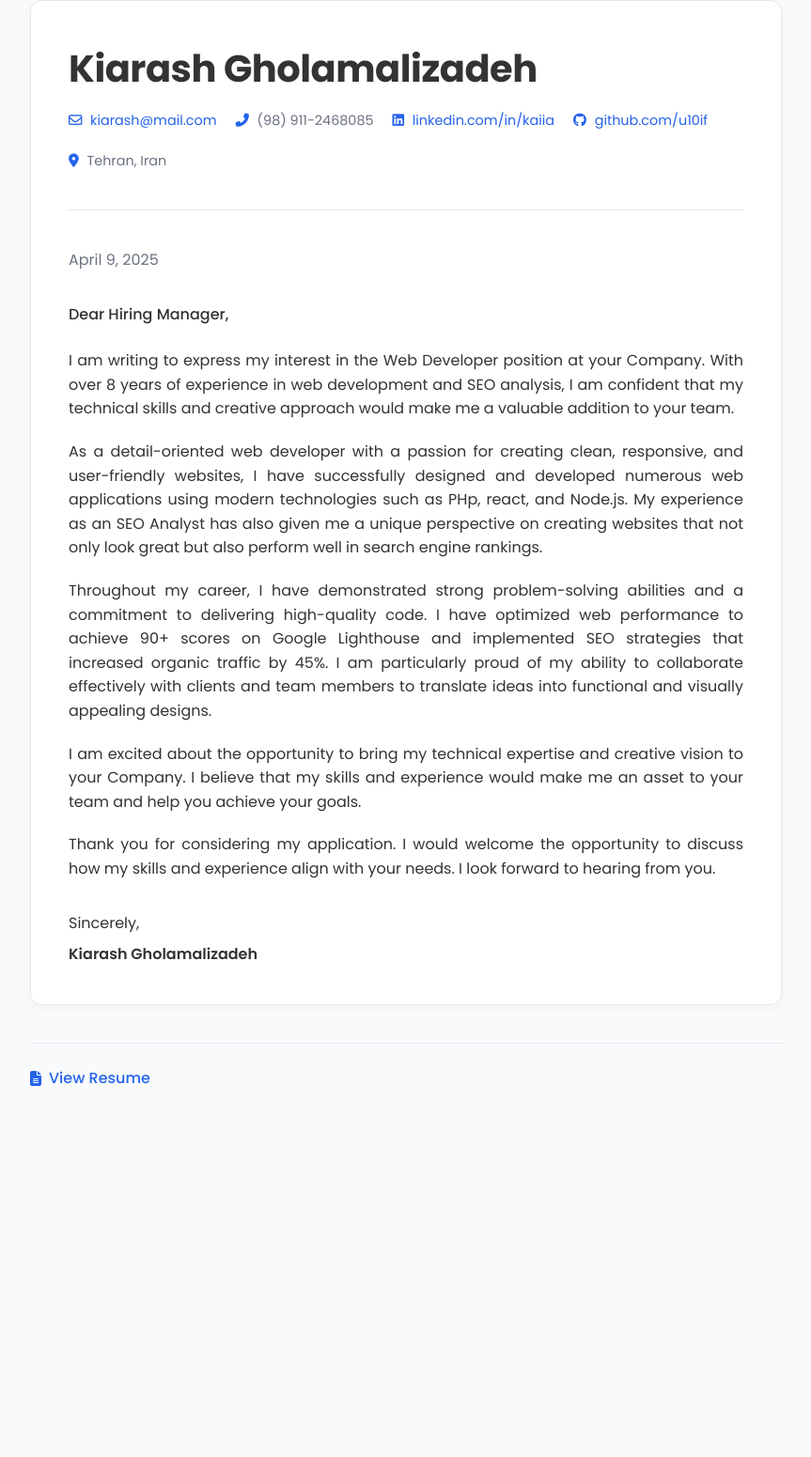
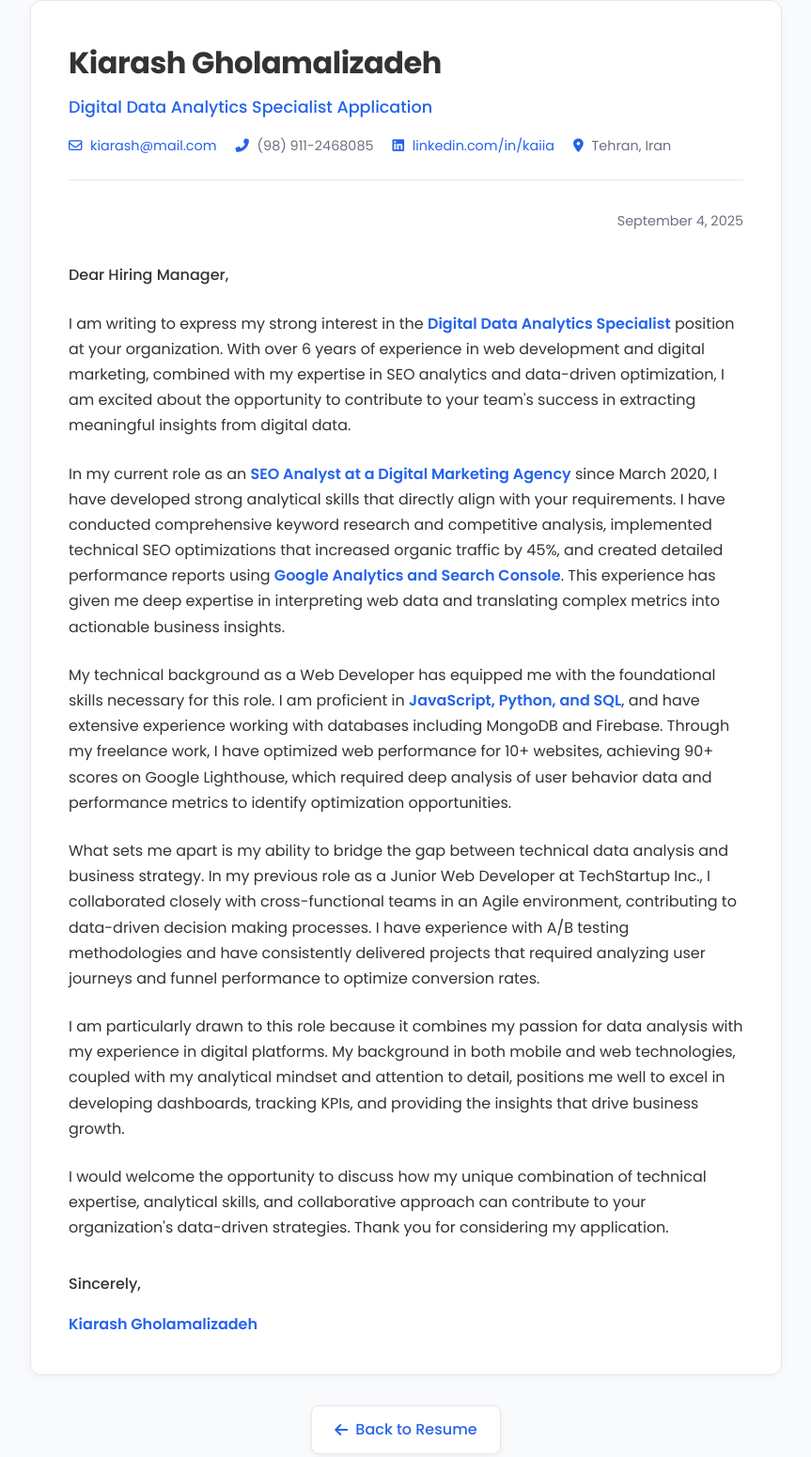
Before and after one commit to u10if/resume, a plain HTML site: page cover-letter.html in a window 1280 px wide. Shown: the part 32-1583 px from the top of the page at 94% size, without its empty margins (208-1071 px from the left). Before the commit the page ends 1192 px from the top, so only its background shows below. Drawn offline with Linux system fonts and the light colour scheme.

Commit message:
Update cover-letter.html

```diff
--- a/cover-letter.html
+++ b/cover-letter.html
@@ -3,10 +3,8 @@
 <head>
     <meta charset="UTF-8">
     <meta name="viewport" content="width=device-width, initial-scale=1.0">
-    <title>Kiarash Gholamalizadeh - Cover Letter</title>
-    <meta name="description" content="Professional cover letter of Kiarash Gholamalizadeh, experienced Web Developer specializing in responsive design, modern frameworks, and full-stack development.">
-    <meta name="author" content="Kiarash Gholamalizadeh">
-    <meta name="robots" content="index, follow">
+    <title>Kiarash Gholamalizadeh - Cover Letter | Digital Data Analytics Specialist</title>
+    <meta name="description" content="Cover letter for Digital Data Analytics Specialist position by Kiarash Gholamalizadeh">
     <link rel="preconnect" href="https://fonts.googleapis.com">
     <link rel="preconnect" href="https://fonts.gstatic.com" crossorigin>
     <link href="https://fonts.googleapis.com/css2?family=Poppins:wght@300;400;500;600;700&display=swap" rel="stylesheet">
@@ -60,7 +58,6 @@
             padding: 0;
             max-width: 800px;
             margin: 0 auto;
-            scroll-behavior: smooth;
         }
 
         .container {
@@ -73,24 +70,30 @@
         }
 
         header {
-            margin-bottom: 2.5rem;
+            margin-bottom: 2rem;
             border-bottom: 1px solid var(--medium-gray);
             padding-bottom: 1.5rem;
         }
 
         h1 {
-            font-size: 2.5rem;
+            font-size: 2rem;
             font-weight: 700;
-            margin-bottom: 0.75rem;
+            margin-bottom: 0.5rem;
             color: var(--text-color);
             letter-spacing: -0.5px;
+        }
+
+        .position {
+            font-size: 1.1rem;
+            color: var(--primary-color);
+            font-weight: 500;
+            margin-bottom: 1rem;
         }
 
         .contact-info {
             display: flex;
             flex-wrap: wrap;
             gap: 1.25rem;
-            margin-bottom: 1rem;
             font-size: 0.9rem;
             color: var(--dark-gray);
         }
@@ -99,26 +102,10 @@
             color: var(--primary-color);
             text-decoration: none;
             transition: all 0.2s ease;
-            position: relative;
         }
 
         .contact-info a:hover {
             color: var(--secondary-color);
-        }
-
-        .contact-info a::after {
-            content: '';
-            position: absolute;
-            width: 0;
-            height: 1px;
-            bottom: -2px;
-            left: 0;
-            background-color: var(--secondary-color);
-            transition: width 0.2s ease;
-        }
-
-        .contact-info a:hover::after {
-            width: 100%;
         }
 
         .contact-info i {
@@ -126,53 +113,52 @@
             margin-right: 0.3rem;
         }
 
-        .location {
+        .date {
+            text-align: right;
+            margin-bottom: 2rem;
             color: var(--dark-gray);
             font-size: 0.9rem;
         }
 
-        .cover-letter {
-            margin-bottom: 2rem;
+        .letter-content {
+            font-size: 1rem;
+            line-height: 1.7;
         }
 
-        .date {
+        .letter-content p {
             margin-bottom: 1.5rem;
-            color: var(--dark-gray);
         }
 
-        .recipient {
-            margin-bottom: 1.5rem;
-            line-height: 1.4;
+        .letter-content p:last-child {
+            margin-bottom: 0;
         }
 
         .greeting {
+            font-weight: 500;
             margin-bottom: 1.5rem;
-            font-weight: 500;
-        }
-
-        .paragraph {
-            margin-bottom: 1.25rem;
-            text-align: justify;
         }
 
         .closing {
             margin-top: 2rem;
-            display: flex;
-            flex-direction: column;
-            gap: 0.5rem;
+            font-weight: 500;
         }
 
         .signature {
+            margin-top: 1rem;
             font-weight: 600;
-            color: var(--text-color);
+            color: var(--primary-color);
+        }
+
+        .highlight {
+            font-weight: 600;
+            color: var(--primary-color);
         }
 
         .nav-links {
             display: flex;
-            justify-content: space-between;
-            margin-top: 2.5rem;
-            padding-top: 1.5rem;
-            border-top: 1px solid var(--medium-gray);
+            justify-content: center;
+            margin: 1rem auto 2rem;
+            max-width: 800px;
         }
 
         .nav-links a {
@@ -183,10 +169,17 @@
             gap: 0.5rem;
             font-weight: 500;
             transition: all 0.2s ease;
+            background-color: white;
+            padding: 0.75rem 1.5rem;
+            border-radius: 8px;
+            box-shadow: 0 2px 6px rgba(0,0,0,0.05);
+            border: 1px solid var(--medium-gray);
         }
 
         .nav-links a:hover {
             color: var(--secondary-color);
+            transform: translateY(-2px);
+            box-shadow: 0 4px 12px rgba(0,0,0,0.1);
         }
 
         @media (max-width: 768px) {
@@ -197,12 +190,16 @@
             }
 
             h1 {
-                font-size: 1.8rem;
+                font-size: 1.6rem;
             }
 
             .contact-info {
                 flex-direction: column;
                 gap: 0.5rem;
+            }
+
+            .date {
+                text-align: left;
             }
         }
     </style>
@@ -211,52 +208,41 @@
     <div class="container">
         <header>
             <h1>Kiarash Gholamalizadeh</h1>
+            <div class="position">Digital Data Analytics Specialist Application</div>
             <div class="contact-info">
                 <a href="mailto:kiarash@mail.com"><i class="far fa-envelope"></i> kiarash@mail.com</a>
                 <span><i class="fas fa-phone-alt"></i> (98) 911-2468085</span>
                 <a href="https://www.linkedin.com/in/kaiia/" target="_blank"><i class="fab fa-linkedin"></i> linkedin.com/in/kaiia</a>
-                <a href="https://github.com/u10if" target="_blank"><i class="fab fa-github"></i> github.com/u10if</a>
                 <span><i class="fas fa-map-marker-alt"></i> Tehran, Iran</span>
             </div>
         </header>
 
-        <div class="cover-letter">
-            <div class="date">April 9, 2025</div>
+        <div class="date">
+            September 4, 2025
+        </div>
 
-
-            </div>
-
+        <div class="letter-content">
             <div class="greeting">Dear Hiring Manager,</div>
 
-            <div class="paragraph">
-                I am writing to express my interest in the Web Developer position at your Company. With over 8 years of experience in web development and SEO analysis, I am confident that my technical skills and creative approach would make me a valuable addition to your team.
-            </div>
+            <p>I am writing to express my strong interest in the <span class="highlight">Digital Data Analytics Specialist</span> position at your organization. With over 6 years of experience in web development and digital marketing, combined with my expertise in SEO analytics and data-driven optimization, I am excited about the opportunity to contribute to your team's success in extracting meaningful insights from digital data.</p>
 
-            <div class="paragraph">
-                As a detail-oriented web developer with a passion for creating clean, responsive, and user-friendly websites, I have successfully designed and developed numerous web applications using modern technologies such as PHp, react, and Node.js. My experience as an SEO Analyst has also given me a unique perspective on creating websites that not only look great but also perform well in search engine rankings.
-            </div>
+            <p>In my current role as an <span class="highlight">SEO Analyst at a Digital Marketing Agency</span> since March 2020, I have developed strong analytical skills that directly align with your requirements. I have conducted comprehensive keyword research and competitive analysis, implemented technical SEO optimizations that increased organic traffic by 45%, and created detailed performance reports using <span class="highlight">Google Analytics and Search Console</span>. This experience has given me deep expertise in interpreting web data and translating complex metrics into actionable business insights.</p>
 
-            <div class="paragraph">
-                Throughout my career, I have demonstrated strong problem-solving abilities and a commitment to delivering high-quality code. I have optimized web performance to achieve 90+ scores on Google Lighthouse and implemented SEO strategies that increased organic traffic by 45%. I am particularly proud of my ability to collaborate effectively with clients and team members to translate ideas into functional and visually appealing designs.
-            </div>
+            <p>My technical background as a Web Developer has equipped me with the foundational skills necessary for this role. I am proficient in <span class="highlight">JavaScript, Python, and SQL</span>, and have extensive experience working with databases including MongoDB and Firebase. Through my freelance work, I have optimized web performance for 10+ websites, achieving 90+ scores on Google Lighthouse, which required deep analysis of user behavior data and performance metrics to identify optimization opportunities.</p>
 
-            <div class="paragraph">
-                I am excited about the opportunity to bring my technical expertise and creative vision to your Company. I believe that my skills and experience would make me an asset to your team and help you achieve your goals.
-            </div>
+            <p>What sets me apart is my ability to bridge the gap between technical data analysis and business strategy. In my previous role as a Junior Web Developer at TechStartup Inc., I collaborated closely with cross-functional teams in an Agile environment, contributing to data-driven decision making processes. I have experience with A/B testing methodologies and have consistently delivered projects that required analyzing user journeys and funnel performance to optimize conversion rates.</p>
 
-            <div class="paragraph">
-                Thank you for considering my application. I would welcome the opportunity to discuss how my skills and experience align with your needs. I look forward to hearing from you.
-            </div>
+            <p>I am particularly drawn to this role because it combines my passion for data analysis with my experience in digital platforms. My background in both mobile and web technologies, coupled with my analytical mindset and attention to detail, positions me well to excel in developing dashboards, tracking KPIs, and providing the insights that drive business growth.</p>
 
-            <div class="closing">
-                <div>Sincerely,</div>
-                <div class="signature">Kiarash Gholamalizadeh</div>
-            </div>
+            <p>I would welcome the opportunity to discuss how my unique combination of technical expertise, analytical skills, and collaborative approach can contribute to your organization's data-driven strategies. Thank you for considering my application.</p>
+
+            <div class="closing">Sincerely,</div>
+            <div class="signature">Kiarash Gholamalizadeh</div>
         </div>
+    </div>
 
-        <div class="nav-links">
-            <a href="index.html"><i class="fas fa-file-alt"></i> View Resume</a>
-        </div>
+    <div class="nav-links">
+        <a href="#" onclick="window.history.back()"><i class="fas fa-arrow-left"></i> Back to Resume</a>
     </div>
 </body>
 </html>
```
